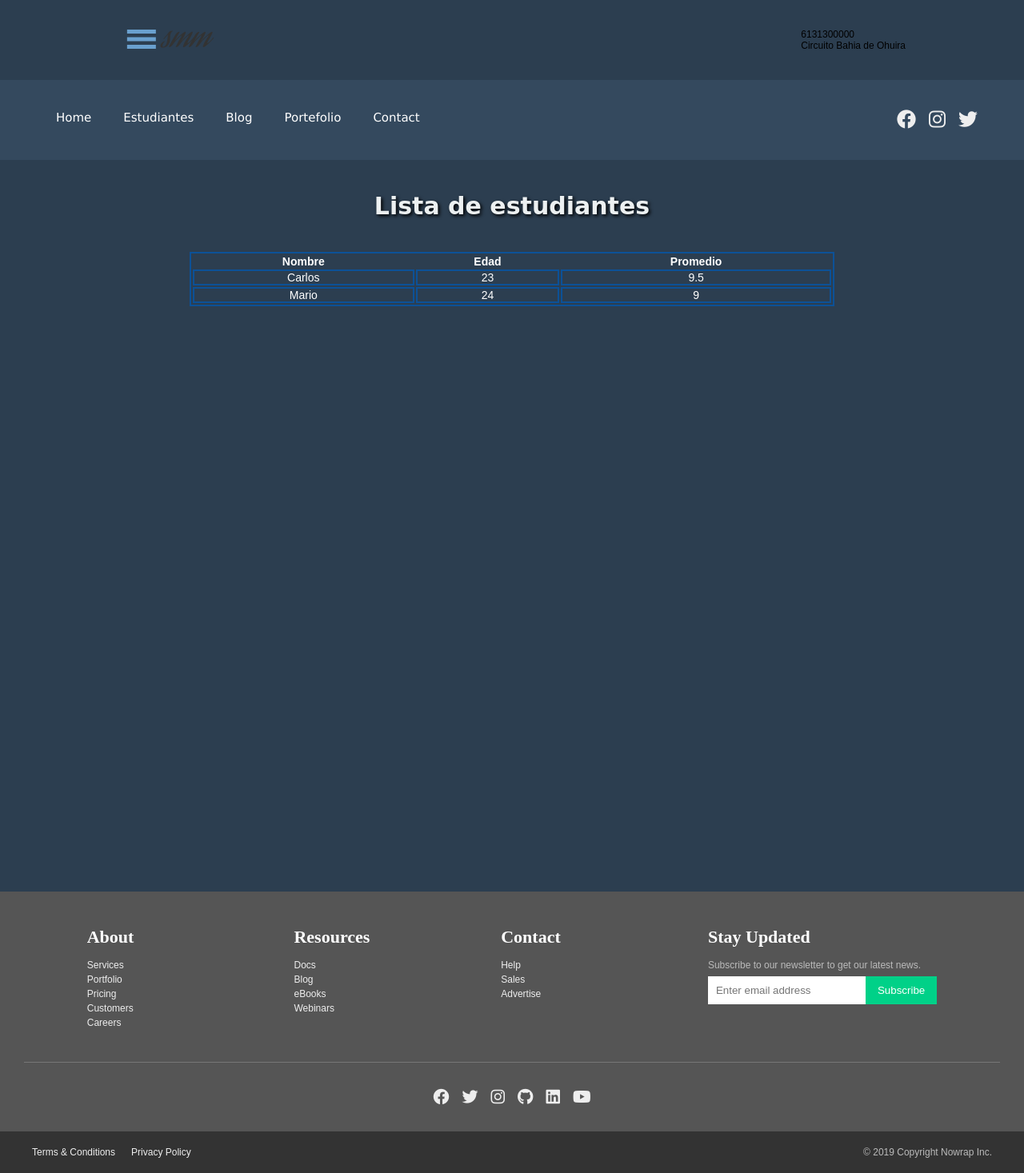
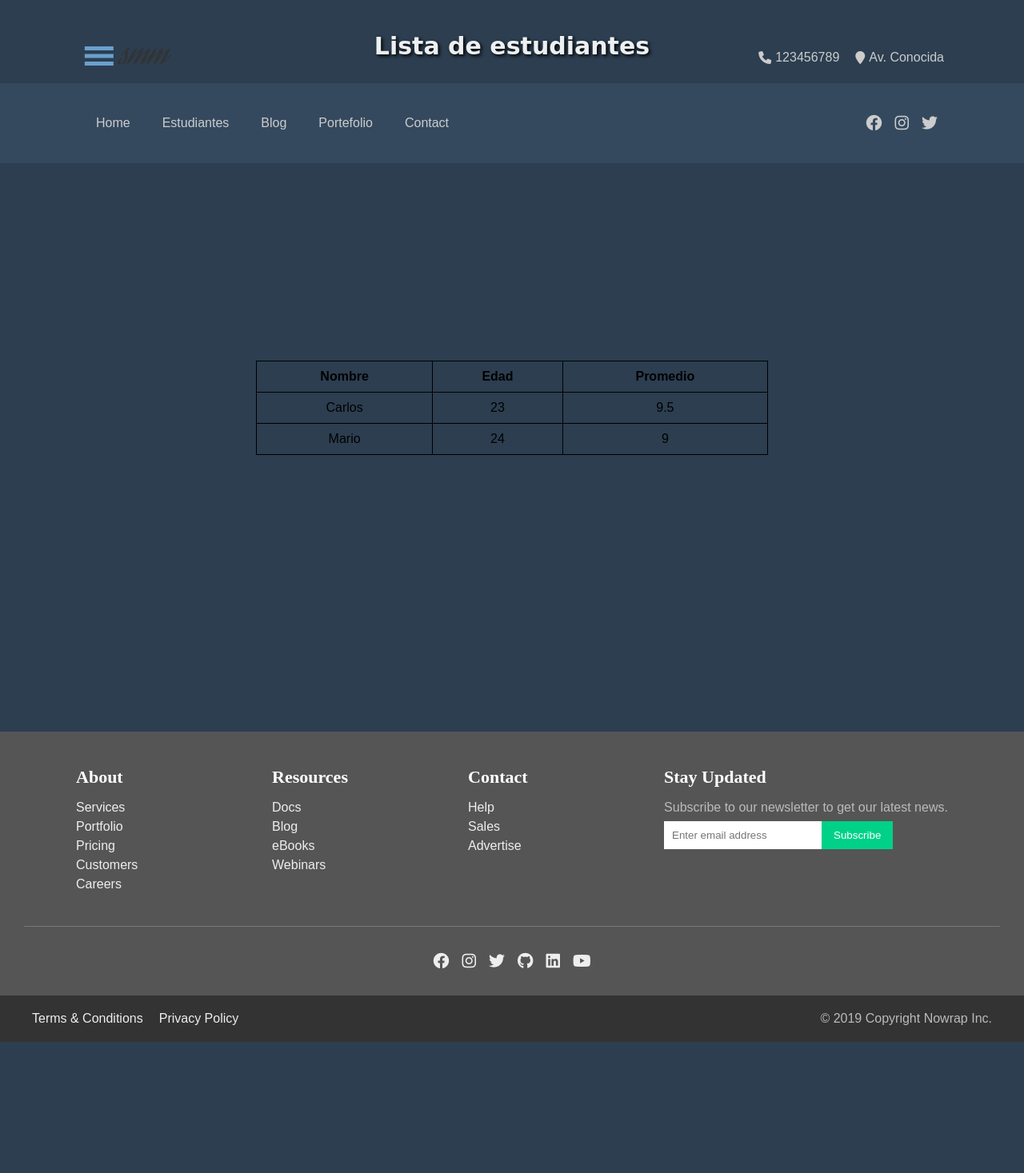
Before and after one commit to zorrenho/probando_git, a PHP site: page /probando_git/estudiantes in a window 1280 px wide. Shown: the whole page at 80% size. After the commit the page ends 1303 px from the top, so only its background shows below. Run offline with PHP 8.4, Linux system fonts and the light colour scheme; data comes from the database, SQL or seed files in the repository.

Commit message:
actualizacion

```diff
--- a/Config/Config.php
+++ b/Config/Config.php
@@ -7,4 +7,7 @@ define('DB_NAME','proyecto');
 define('DB_TIPO','mysql');
 define('DB_CHARSET','utf8');
 
+
+define('DS', DIRECTORY_SEPARATOR);
+define('URL', "http://localhost/probando_git/");
 ?>
--- a/Views/assets/css/general-style.css
+++ b/Views/assets/css/general-style.css
@@ -1,11 +1,13 @@
 *{
     padding:0;
     margin:0;
+	-webkit-box-sizing: border-box;
+	-moz-box-sizing: border-box;
 	box-sizing: border-box;
 }
 
 body {
-	font-size: 12px;
+	/* font-size: 12px; */
 	font-family: sans-serif;
 	background: #2c3e50;
     /*Adherimos el pie de pagina a la parte inferior de la pagina*/
@@ -24,22 +26,28 @@ h1 {
 }
 
 .container {
-	width: 90%;
-	margin: auto;
     flex: 1;    /* same as flex-grow: 1; */
     padding-bottom: 10px;
     min-height: 100vh;
-	font-size: 14px;
-	color: #FFF;
+	display:flex;
+	flex-direction:row;
+	flex-wrap:wrap;
+	justify-content:flex-start;
 }
 
 .table{
-	width: 70%;
+	width: 50%;
+	border-collapse: collapse;
 	margin: auto;
-	border: 2px solid #0c5197;
 }
 
-td {
+table, th, td {
+	border: 1px solid;
 	text-align: center;
-	border: 2px solid #0c5197;
+	vertical-align: center;
+	padding: 10px;
 }
+
+tr:hover{
+	background-color: grey;
+}
--- a/Views/assets/css/menu-sticky.css
+++ b/Views/assets/css/menu-sticky.css
@@ -1,109 +1,117 @@
-.main-header{
-    display: grid;
-    grid-template-columns: repeat(3, 1fr);
-    grid-template-rows: repeat(2, 1fr);
+* {
+    margin: 0;
+    padding: 0;
+    box-sizing: border-box;
 }
 
-.main-header__menu-logo {
-    grid-column: 1;
-    grid-row: 1;
+.main-header {
+    position: absolute;
+    background: transparent;
+    width: 100%;
+    z-index: 1000;
+    display: flex;
+    flex-wrap: wrap;
+    justify-content: space-between;
+}
+
+
+.logo-header {
+    margin-left: 100px;
+}
+
+.info-header {
+    margin-right: 100px;
     display: flex;
     align-items: center;
-    justify-content: center;
+    color: #ccc;
 }
-.main-header__contactInfo{
-    grid-column: 3;
-    grid-row: 1;
-    display: block;
-    margin: auto;
+.info-header i{
+    margin-left: 20px;
 }
 
-.bar-menu{
+.info-header p {
+    padding-left: 5px;
+}
+
+.bar-menu {
     width: 100%;
     min-height: 100px;
     background-color: #34495e;
-    grid-column: 1/4;
-    grid-row: 2;
-    display: grid;
-    grid-template-columns: repeat(4, 1fr);
-}
-
-.icon-bar-menu{
-    grid-column: 1;
-    margin: auto;
-    visibility: hidden;
+    display: flex;
+    justify-content: space-between;
 }
 
 .nav-menu {
-    grid-column: 2 / 4;
-    margin-left: -50%;
-    -webkit-transition: all ease .7s;
-    -o-transition: all ease .7s;
-    transition: all ease .7s;
     display: flex;
     align-items: center;
 }
-.nav-menu ul {
-    width: 100%;
+
+.menu {
     list-style: none;
-    overflow: hidden;
-    margin-bottom: 0;
-    margin-left: 50px;
-    display: inline-block;
-
+    display: flex;
+    align-items: center;
+    margin-left: 100px;
 }
 
-    .nav-menu ul li {
-        float: left;
-    }
+.menu li a {
+    text-decoration: none;
+    padding: 20px;
+    border-radius: 15px;
+    color: #ccc;
+}
 
-        .nav-menu ul li a {
-            display: block;
-            padding: 20px;
-            color: #fff;
-            text-decoration: none !important;
-            border-bottom: 6px solid transparent;
-            transition: border 1s ease;
-            font-family: 'Verdana';
-            font-size: 15px;
-        }
+.menu li a:hover {
+    background-color: #2e5d8b;
+    color: #fff;
+}
 
-        .nav-menu ul li a:hover {
-            /*background-color: #2e5d8b;*/
-            color: #fff;
-            border-bottom-color: #00d188;
-        }
-
-
-.social-icon{
-    grid-column: 4;
+.header-social {
     display: flex;
     align-items: center;
-    justify-content: right;
-    margin-right: 50px;
+    margin-right: 100px;
 }
 
-.social-icon__link{
-    margin: 0.5rem;
-    font-size: 1.50rem;
-    text-decoration: none;
-    color: #eee;
-}
-.social-icon__link .fab{
-    font-family: 'Font Awesome 6 Brands';
-    font-weight: 400;
+.header-social-list {
+    display: flex;
+    justify-content: center;
 }
 
+.header-social-list li {
+    margin: 0.5rem;
+    font-size: 1.25rem;
+}
 
-.nav-bar-fixed{
+.header-social-list a{
+    color: #ccc;
+}
+
+.fa-facebook:hover{
+    color: #0f91f3;
+}
+.fa-twitter:hover{
+    color: #38c1f7
+}
+
+.fa-instagram:hover{
+    color: rgb(252, 61, 92);
+}
+
+.fa-youtube:hover{
+    color: rgb(255, 0, 0);
+}
+
+.fa-linkedin:hover{
+    color: rgb(22, 22, 240);
+}
+
+.fa-github:hover{
+    color: rgb(0, 0, 0);
+}
+
+.menu-fixed {
     position: fixed;
     z-index: 1000;
     top: 0;
     width: 100%;
-    min-height: 80px;
-    box-shadow: 0px 4px 3px rgba(0,0,0,.5);
+    box-shadow: 0px 4px 3px rgba(0, 0, 0, .5);
 }
-
-.nav-menu-fixed{
-    margin-left: -20%;
-}
--- a/Views/assets/js/menu-nav.js
+++ b/Views/assets/js/menu-nav.js
@@ -1,16 +1,11 @@
-$(document).ready(function(){
-    var altura= $('.bar-menu').offset().top + 100;
+$(document).ready(function () {
+    var altura = $('.bar-menu').offset().top + 100;
 
-    $(window).on('scroll', function(){
-        if($(window).scrollTop() > altura ){
-            /*$('.bar-menu').addClass('menu-fixed');*/
-            $('.bar-menu').addClass('nav-bar-fixed');
-            /* $('.nav-menu').addClass('nav-menu-fixed'); */
-        }else{
-            /*$('.bar-menu').removeClass('menu-fixed');*/
-            $('.bar-menu').removeClass('nav-bar-fixed');
-            /* $('.nav-menu').removeClass('nav-menu-fixed'); */
-
+    $(window).on('scroll', function () {
+        if ($(window).scrollTop() > altura) {
+            $('.bar-menu').addClass('menu-fixed');
+        } else {
+            $('.bar-menu').removeClass('menu-fixed');
         }
     });
 });
--- a/Views/estudiantes/index.php
+++ b/Views/estudiantes/index.php
@@ -1,6 +1,6 @@
 <h1> Lista de estudiantes </h1>
 <div class="container">
-<table class="table table-hover">
+<table class="table">
     <thead>
         <tr>
             <th>Nombre</th>
--- a/Views/template.php
+++ b/Views/template.php
@@ -17,48 +17,46 @@ class Template
       <meta charset="UTF-8">
       <meta http-equiv="X-UA-Compatible" content="IE=edge">
       <meta name="viewport" content="width=device-width, initial-scale=1.0">
+      <link rel=”shortcut icon” href=”favicon.ico” mce_href=”favicon.ico” type=”image/x-icon” />
       <link rel="stylesheet" href="<?php echo URL; ?>Views/assets/css/menu-sticky.css">
+      <link rel="stylesheet" href="<?php echo URL; ?>Views/assets/css/slider.css">
       <link rel="stylesheet" href="<?php echo URL; ?>Views/assets/css/general-style.css">
-      <link rel="stylesheet" href="<?php echo URL; ?>Views/assets/css/slider.css">
       <script src="<?php echo URL; ?>Views/assets/js/jquery.min.js"></script>
       <script src="<?php echo URL; ?>Views/assets/js/menu-nav.js"></script>
+      <script src="<?php echo URL; ?>Views/assets/js/slider.js"></script>
       <title>Proyecto</title>
     </head>
 
     <body>
       <header class="main-header">
-        <div class="main-header__menu-logo">
-          <a href="<?php echo URL; ?>"><img src="<?php echo URL; ?>Views/assets/img/logo.svg" alt="" srcset=""></a>
+        <div class="logo-header">
+            <img src="<?php echo URL; ?>Views/assets/img/logo.svg" alt="" srcset="">
         </div>
-        <div class="main-header__contactInfo">
-          <p class="main-header__contactInfo--phone">
-            <span class="icon-phone">6131300000</span>
-          </p>
-          <p class="main-header__contactInfo--address">
-            <span class="icon-location">Circuito Bahia de Ohuira</span>
-          </p>
+        <div class="info-header">
+        <i class="fa fa-phone"></i></i><p>123456789</p>
+        <i class="fa fa-map-marker"></i> <p>Av. Conocida</p>
         </div>
         <div class="bar-menu">
-          <i class="icon-bar-menu" id="icon-bar-menu">menu</i>
           <!-- Menu de navegacion -->
           <nav class="nav-menu">
-
-            <ul class="menu" id="menu">
+            <ul class="menu">
               <li><a href="<?php echo URL; ?>">Home</a></li>
               <li><a href="<?php echo URL; ?>estudiantes">Estudiantes</a></li>
               <li><a href="#">Blog</a></li>
               <li><a href="#">Portefolio</a></li>
               <li><a href="#">Contact</a></li>
+              <div class="animation start-home"></div>
             </ul>
           </nav>
-          <div class="social-icon">
-            <a href="http://www.facebook.com" class="social-icon__link"><i class="fab fa-facebook"></i></a>
-            <a href="http://www.instagram.com" class="social-icon__link"><i class="fab fa-instagram"></i></a>
-            <a href="http://www.twitter.com" class="social-icon__link"><i class="fab fa-twitter"></i></a>
-          </div>
+          <section class="header-social">
+          <ul class="header-social-list">
+            <li><a href="#"><i class="fab fa-facebook"></i></a></li>
+            <li><a href="#"><i class="fab fa-instagram"></i></a></li>
+            <li><a href="#"><i class="fab fa-twitter"></i></a></li>
+          </ul>
+        </section>
         </div>
       </header>
-
 
     <?php
   }
@@ -68,7 +66,6 @@ class Template
     ?>
       <link rel="stylesheet" href="<?php echo URL; ?>Views/assets/css/footer-style.css">
       <link rel="stylesheet" href="<?php echo URL; ?>Views/assets/fontawesome/css/all.css">
-      <script src="<?php echo URL; ?>Views/assets/js/slider.js"></script>
       <footer>
         <!-- Footer main -->
         <section class="ft-main">
@@ -112,12 +109,12 @@ class Template
         <!-- Footer social -->
         <section class="ft-social">
           <ul class="ft-social-list">
-            <li><a href="http://www.facebook.com" target="_blank"><i class="fab fa-facebook"></i></a></li>
-            <li><a href="http://www.twitter.com" target="_blank"><i class="fab fa-twitter"></i></a></li>
-            <li><a href="http://www.instagram.com" target="_blank"><i class="fab fa-instagram"></i></a></li>
-            <li><a href="http://www.github.com" target="_blank"><i class="fab fa-github"></i></a></li>
-            <li><a href="http://www.linkedin.com" target="_blank"><i class="fab fa-linkedin"></i></a></li>
-            <li><a href="http://www.youtube.com" target="_blank"><i class="fab fa-youtube"></i></a></li>
+            <li><a href="#"><i class="fab fa-facebook"></i></a></li>
+            <li><a href="#"><i class="fab fa-instagram"></i></a></li>
+            <li><a href="#"><i class="fab fa-twitter"></i></a></li>
+            <li><a href="#"><i class="fab fa-github"></i></a></li>
+            <li><a href="#"><i class="fab fa-linkedin"></i></a></li>
+            <li><a href="#"><i class="fab fa-youtube"></i></a></li>
           </ul>
         </section>
 
--- a/index.php
+++ b/index.php
@@ -1,10 +1,7 @@
 <?php
-//VARIABLES GLOBALES
-define('DS', DIRECTORY_SEPARATOR);
-define('ROOT', realpath(dirname(__FILE__)) . DS);
-define('URL', "http://localhost/probando_git/");
 
 require_once "Config/Config.php";
+define('ROOT', realpath(dirname(__FILE__)) . DS);
 require_once "Config/Autoload.php";
 Config\Autoload::run();
 require_once "Views/template.php";
```
Also changed, not shown: Views/assets/css/slider.css (+162 -36 lines), Views/assets/js/slider.js (+48 -38 lines), Views/inicio/index.php (+48 -22 lines), Views/assets/imagenes/imagen1.jpg (deleted), Views/assets/imagenes/imagen2.jpg (deleted), Views/assets/imagenes/imagen3.jpg (deleted), Views/assets/imagenes/imagen4.jpg (deleted), Views/assets/imagenes/imagen5.jpg (deleted), Views/assets/imagenes/imagen6.jpg (deleted), favicon.ico (added).
